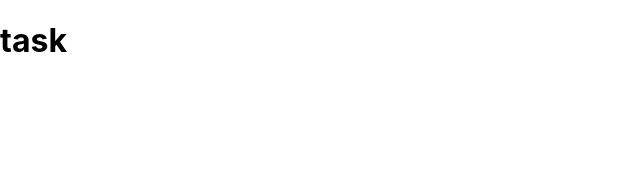
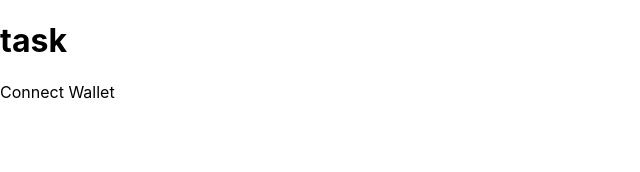
Before and after one commit to george-shammar/NFT-TASK, a React (Create React App) app: page / in a window 1280 px wide. Shown: the top 172 px of the page, without its empty margins (0-640 px from the left). Built offline with nearby package versions, Linux system fonts and the light colour scheme.

Commit message:
Format layout

```diff
--- a/src/components/Nav.tsx
+++ b/src/components/Nav.tsx
@@ -9,7 +9,6 @@ declare const window: any;
 const Nav = () => {
     const [walletAddress, setWallet] = useState("");
     const [status, setStatus] = useState("");
-
 
     // connect wallet
     const connectWalletPressed = async () => {
@@ -40,7 +39,21 @@ const Nav = () => {
         <div>
         <h1>task</h1>
 
+        <div>
+          {walletAddress.length > 0 ? (
+            <div>Connected:
+              {String(walletAddress).substring(0, 6) +
+              "..." +
+              String(walletAddress).substring(38)}
+            </div>
+            ) : (
+          <div onClick={connectWalletPressed}>Connect Wallet</div>
+            )}
         </div>
+
+
+
+    </div>
     );
 }
 
--- a/src/utils/wallet.ts
+++ b/src/utils/wallet.ts
@@ -14,7 +14,7 @@ export const connectWallet = async () => {
           } catch (err) {
             return {
               address: "",
-              status: "😥 " + err.message,
+              status: err,
             };
           }
     } else {
--- a/tsconfig.json
+++ b/tsconfig.json
@@ -10,7 +10,7 @@
     "skipLibCheck": true,
     "esModuleInterop": true,
     "allowSyntheticDefaultImports": true,
-    "strict": true,
+    "strict": false,
     "forceConsistentCasingInFileNames": true,
     "noFallthroughCasesInSwitch": true,
     "module": "esnext",
```
